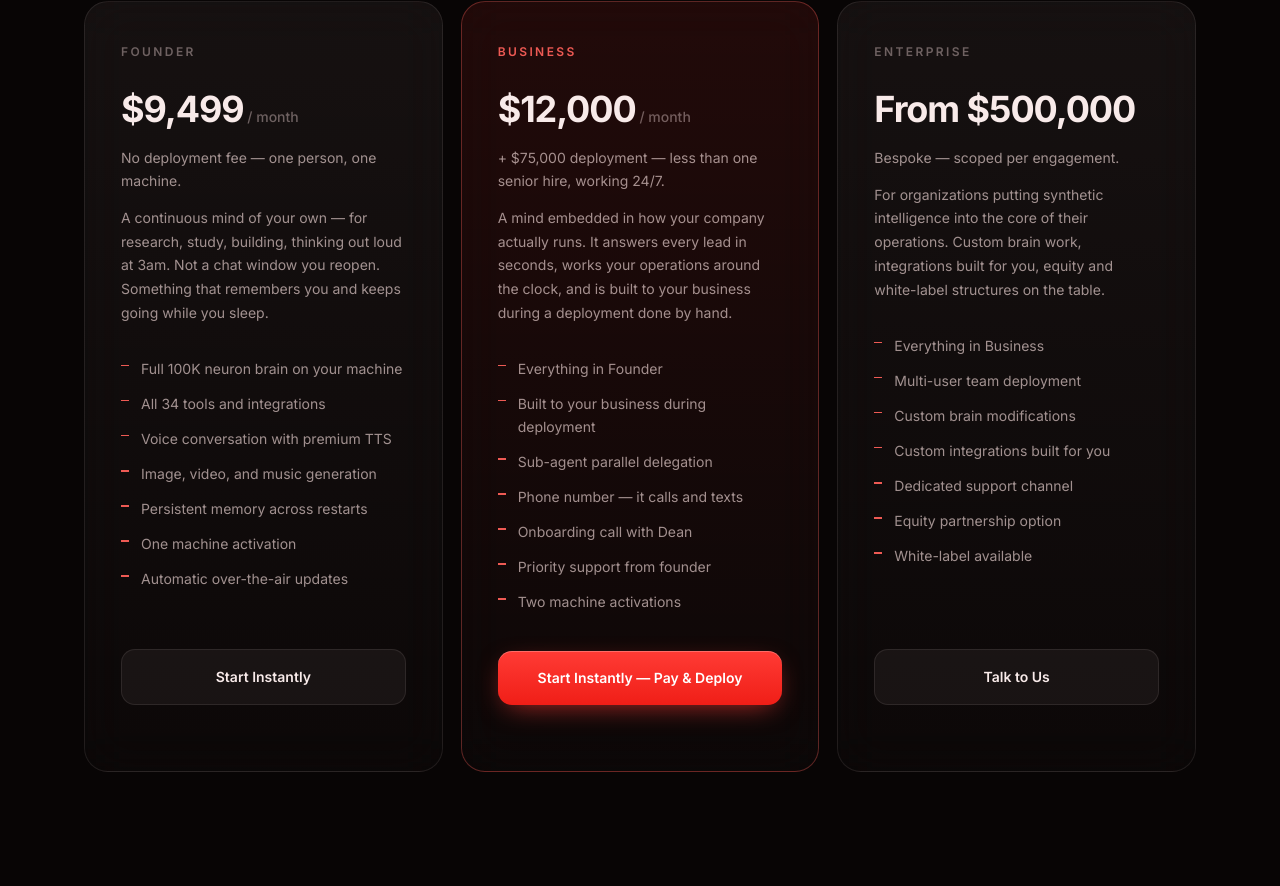
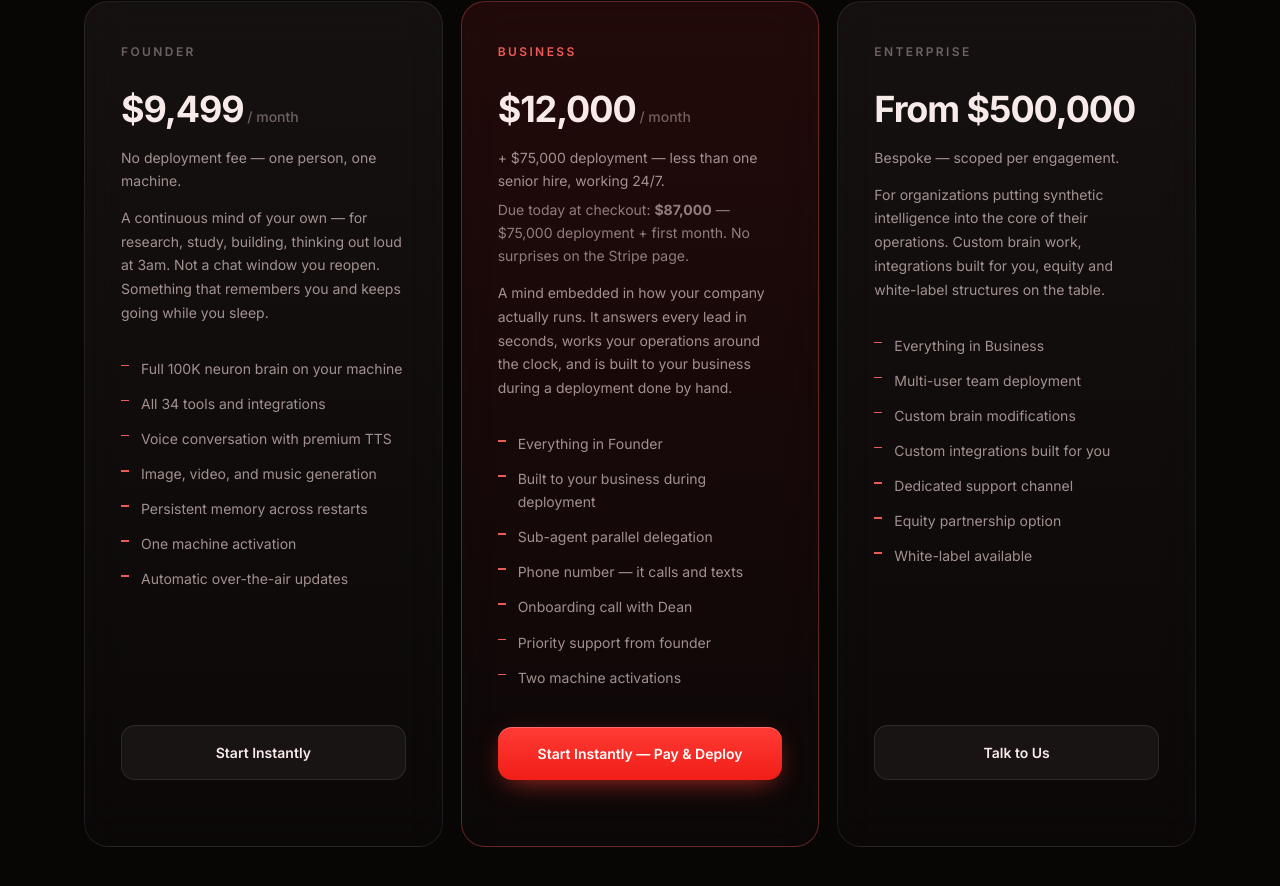
Before and after one commit to 47-Industries/sabr-technologies, a website: page index.html in a window 1280 px wide. Shown: the part 9991-10877 px from the top of the page. Drawn offline with Linux system fonts and the light colour scheme.

Commit message:
pricing: business card states the exact Stripe due-today total (87k month / 195k year) so checkout never reads higher than the site
Verified against live Stripe checkout sessions: BIZ_SETUP 75k one-time + 12k first month = 87,000 due today in subscription mode. The card headline said 12,000/month and buyers hit 87k on Stripe — the numbers matched but the expectation didn't.

Co-Authored-By: Claude Fable 5 <noreply@anthropic.com>

```diff
--- a/index.html
+++ b/index.html
@@ -823,6 +823,7 @@ footer{
       <div class="pn">Business</div>
       <div class="pr"><span id="bAmt" style="font-size:inherit;font-weight:inherit;color:inherit;letter-spacing:inherit;">$12,000</span><span id="bPer"> / month</span></div>
       <div class="pk">+ $75,000 deployment &mdash; less than one senior hire, working 24/7.</div>
+      <div class="pk" id="bDue" style="opacity:.85">Due today at checkout: <strong>$87,000</strong> &mdash; $75,000 deployment + first month. No surprises on the Stripe page.</div>
       <div class="pd">A mind embedded in how your company actually runs. It answers every lead in seconds, works your operations around the clock, and is built to your business during a deployment done by hand.</div>
       <ul>
         <li>Everything in Founder</li>
@@ -1566,6 +1567,13 @@ footer{
     var p = PRICES[interval];
     var m = { iAmt: p.i[0], iPer: p.i[1], bAmt: p.b[0], bPer: p.b[1] };
     for (var k in m) { var e = document.getElementById(k); if (e) e.textContent = m[k]; }
+    /* Due-today mirrors EXACTLY what Stripe's checkout session totals:
+       setup ($75,000) + first billing period. Verified against live Stripe
+       sessions 2026-08-25 ($87,000 month mode). */
+    var due = document.getElementById('bDue');
+    if (due) due.innerHTML = interval === 'month'
+      ? 'Due today at checkout: <strong>$87,000</strong> &mdash; $75,000 deployment + first month. No surprises on the Stripe page.'
+      : 'Due today at checkout: <strong>$195,000</strong> &mdash; $75,000 deployment + first year. No surprises on the Stripe page.';
     var bm = document.getElementById('bMonth'), by = document.getElementById('bYear');
     if (bm) bm.className = interval === 'month' ? 'on' : '';
     if (by) by.className = interval === 'year' ? 'on' : '';
```
